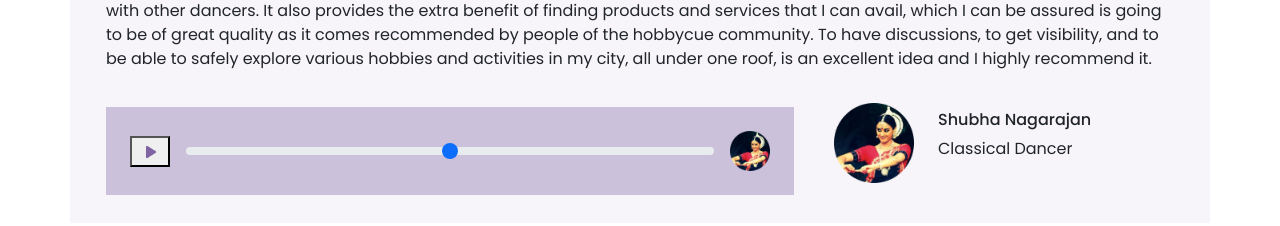
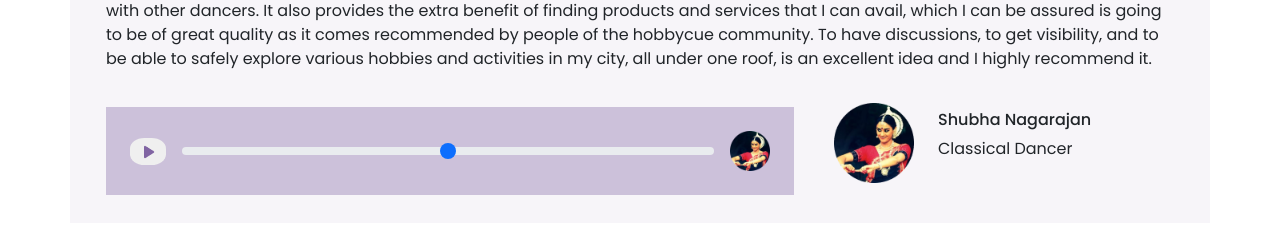
Before and after one commit to vishwkant0693/hobbycue, a React (Create React App) app: page /sign-in in a window 1280 px wide. Shown: the part 2060-2286 px from the top of the page. Built offline with nearby package versions, Linux system fonts and the light colour scheme.

Commit message:
Update App.css

```diff
--- a/src/App.css
+++ b/src/App.css
@@ -64,6 +64,11 @@ body {
 .images1 {
   width: 50%;
   object-fit: cover;
+}
+
+.play {
+  border: none;
+  border-radius: 40%;
 }
 
 
```
